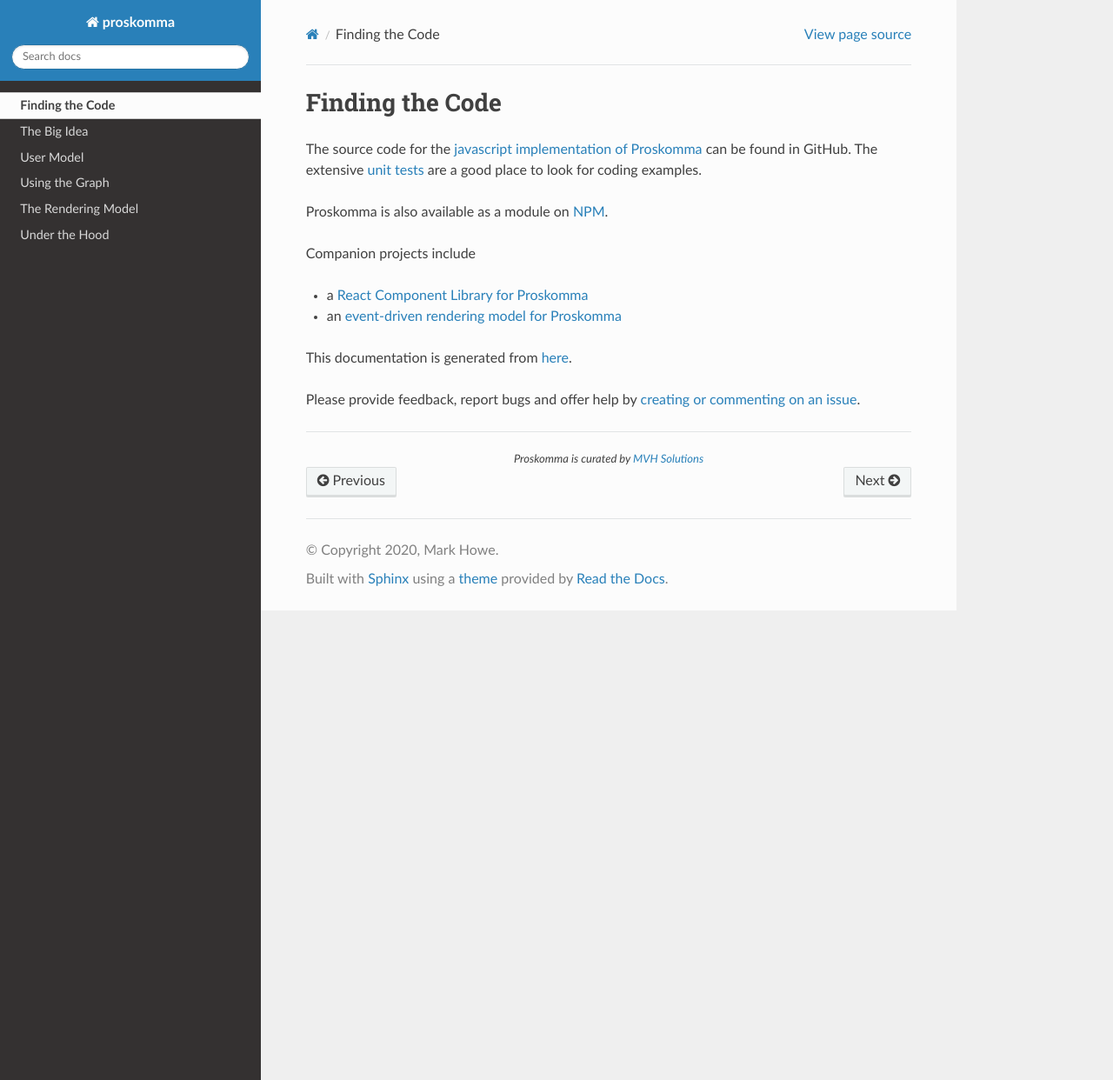
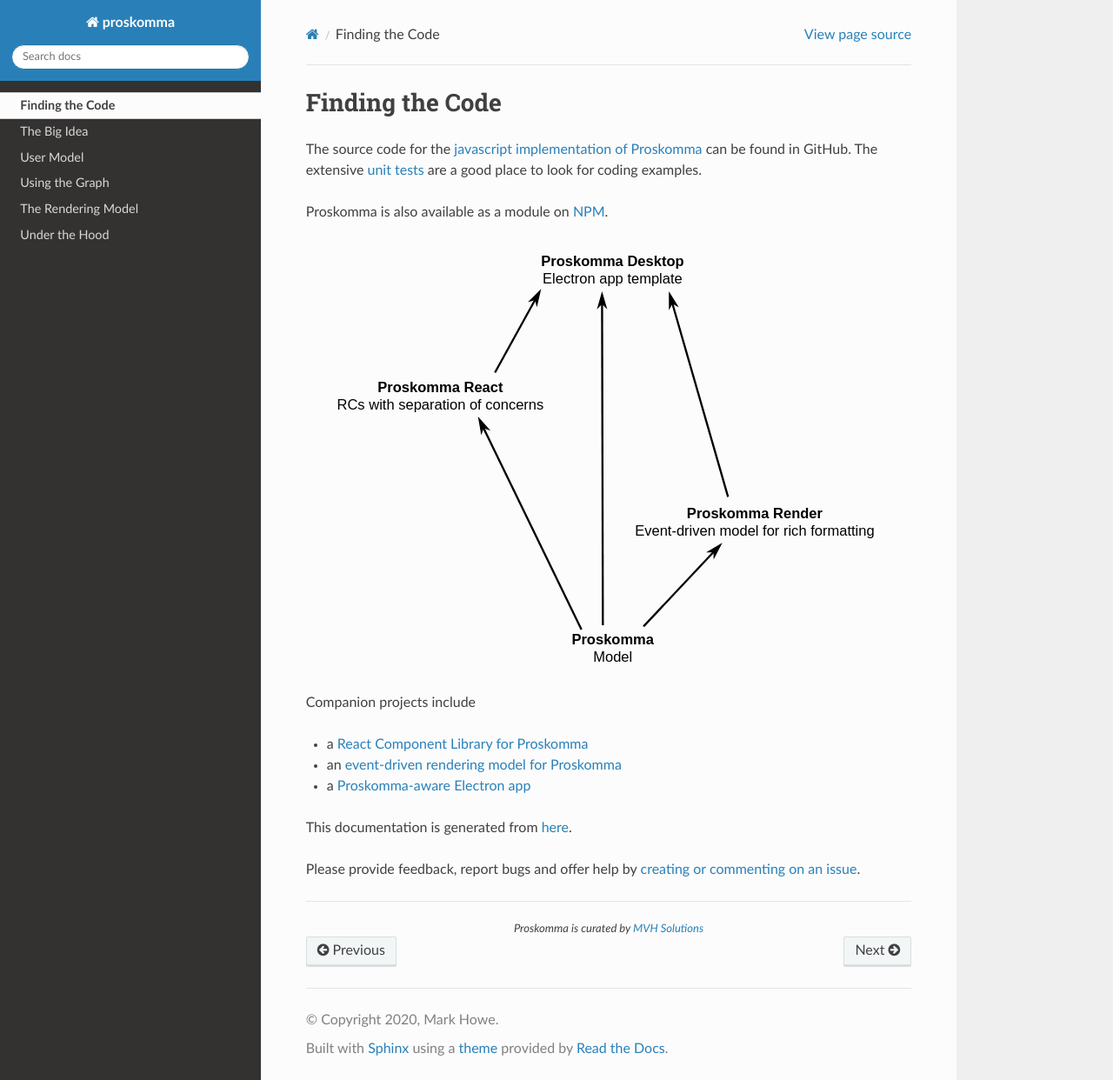
Before and after one commit to mvahowe/proskomma-ecosystem, a Sphinx documentation site: the page built from docs/source/code.rst, in a window 1280 px wide and 1242 px high. Shown: the whole window at 87% size. Built offline with Sphinx 7.4.7 and the Read the Docs theme 2.0.0, drawn with Linux system fonts in a browser that asks for light colours.

Commit message:
Add diagrams

```diff
--- a/docs/source/code.rst
+++ b/docs/source/code.rst
@@ -8,12 +8,17 @@
 
 Proskomma is also available as a module on `NPM <https://www.npmjs.com/package/proskomma>`_.
 
+.. image:: projects.svg
+   :alt: Proskomma Projects
+
 Companion projects include
 
 - a `React Component Library for Proskomma <https://github.com/mvahowe/proskomma-react>`_
 
 - an `event-driven rendering model for Proskomma <https://github.com/mvahowe/proskomma-render>`_
 
+- a `Proskomma-aware Electron app <https://github.com/mvahowe/proskomma-desktop>`_
+
 This documentation is generated from `here <https://github.com/mvahowe/proskomma-ecosystem/tree/main/docs>`_.
 
 Please provide feedback, report bugs and offer help by `creating or commenting on an issue <https://github.com/mvahowe/proskomma-js/issues>`_.
--- a/docs/source/under_hood/index.rst
+++ b/docs/source/under_hood/index.rst
@@ -3,3 +3,6 @@
 ##############
 Under the Hood
 ##############
+
+.. image:: architecture.svg
+   :alt: Proskomma Block Architecture
```
Also changed, not shown: docs/source/projects.svg (added), docs/source/under_hood/architecture.svg (added).
